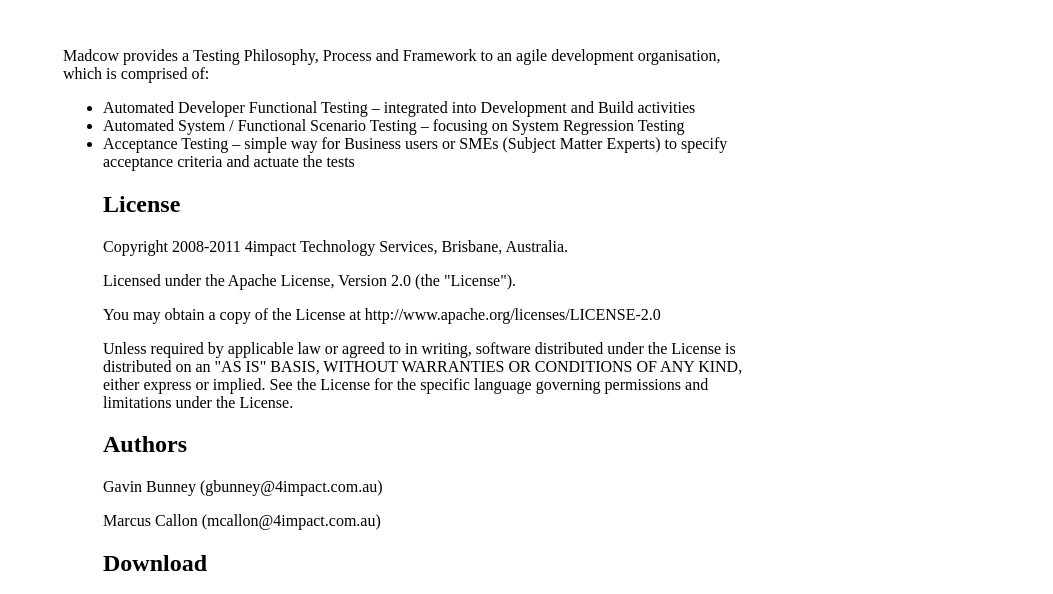
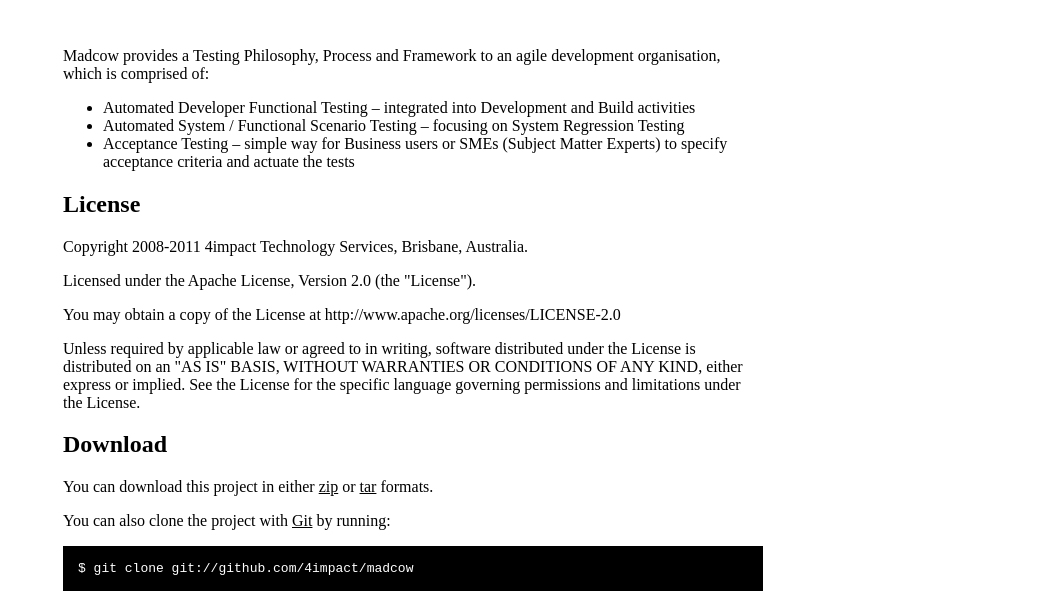
Before and after one commit to 4impact/madcow-classic, a plain HTML site: page index.html in a window 1280 px wide. Shown: the part 338-932 px from the top of the page, without its empty margins (227-1280 px from the left). Drawn offline with Linux system fonts and the light colour scheme.

Commit message:
Edited index.html via GitHub

```diff
--- a/index.html
+++ b/index.html
@@ -57,8 +57,8 @@
 <ul>
 <li>Automated Developer Functional Testing – integrated into Development and Build activities</li>
 <li>Automated System / Functional Scenario Testing – focusing on System Regression Testing</li>
-<li>Acceptance Testing – simple way for Business users or SMEs (Subject Matter Experts) to specify acceptance criteria and actuate the tests
-</li>
+<li>Acceptance Testing – simple way for Business users or SMEs (Subject Matter Experts) to specify acceptance criteria and actuate the tests</li>
+</ul>
 <h2>License</h2>
 <p>Copyright 2008-2011 4impact Technology Services, Brisbane, Australia.</p>
 
@@ -67,9 +67,6 @@
 <p>You may obtain a copy of the License at http://www.apache.org/licenses/LICENSE-2.0</p>
 
 <p>Unless required by applicable law or agreed to in writing, software distributed under the License is distributed on an "AS IS" BASIS, WITHOUT WARRANTIES OR CONDITIONS OF ANY KIND, either express or implied. See the License for the specific language governing permissions and limitations under the License.</p>
-<h2>Authors</h2>
-<p>Gavin Bunney (gbunney@4impact.com.au)</p>
-<p>Marcus Callon (mcallon@4impact.com.au)</p>
 
     <h2>Download</h2>
     <p>
```
